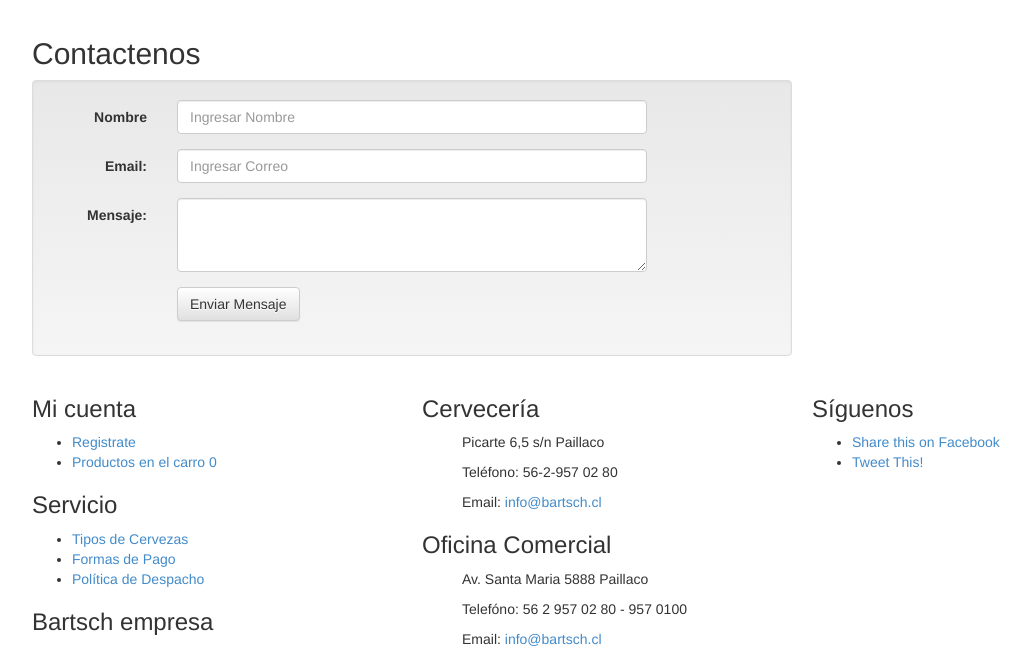
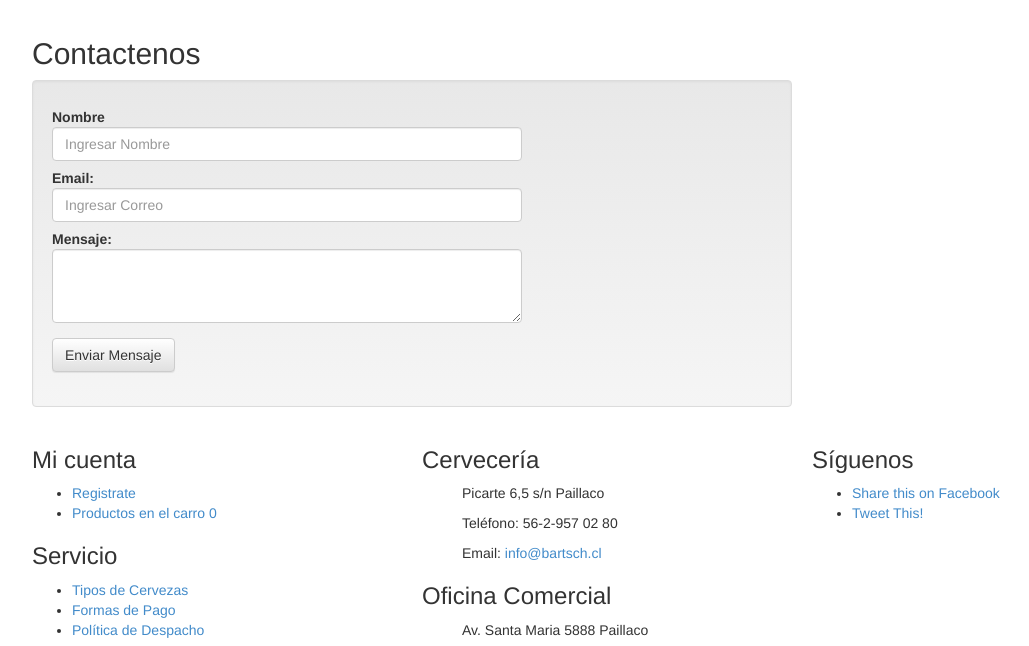
Before and after one commit to rrochow/bartsch, a Flask app: page /contacto in a window 1280 px wide. Shown: the part 53-699 px from the top of the page, without its empty margins (38-1067 px from the left). Run offline with Flask 2, Linux system fonts and the light colour scheme; some libraries are stand-ins or nearby versions.

Commit message:
mejora de formulario contacto y etapa inicial del carro de compras

```diff
--- a/templates/contacto.html
+++ b/templates/contacto.html
@@ -11,28 +11,19 @@
         action="{{ url_for('new_contacto') }}" method="post" enctype="multipart/form-data">
 
         <div class="form-group">
-            <label for="nombre" class="col-sm-2 control-label">Nombre</label>
             <div class="col-sm-8">
+                <label for="nombre" class="control-label">Nombre</label>
                 <input class="form-control" type="text" name="nombre" placeholder="Ingresar Nombre">
-            </div>
-        </div>
-        <div class="form-group">
-            <label for="email" class="col-sm-2 control-label">Email:</label>
-            <div class="col-sm-8">
+                <label for="email" class="control-label">Email:</label>
                 <input name="email" type="email" class="form-control" placeholder="Ingresar Correo">
-            </div>
-        </div>
-
-        <div class="form-group">
-            <label for="mensaje" class="col-sm-2 control-label">Mensaje:</label>
-            <div class="col-sm-8">
+                <label for="mensaje" class="control-label">Mensaje:</label>
                 <textarea name="mensaje" class="form-control" rows="3"></textarea>
             </div>
         </div>
 
         <div class="form-group">
-            <div class="col-sm-offset-2 col-sm-8">
-            <input type="submit" value="Enviar Mensaje" class="btn btn-default">
+            <div class="col-sm-12">
+                <input type="submit" value="Enviar Mensaje" class="btn btn-default">
             </div>
         </div>
     </form>
```
Also changed, not shown: templates/carro_productos.html (+6 -7 lines).
